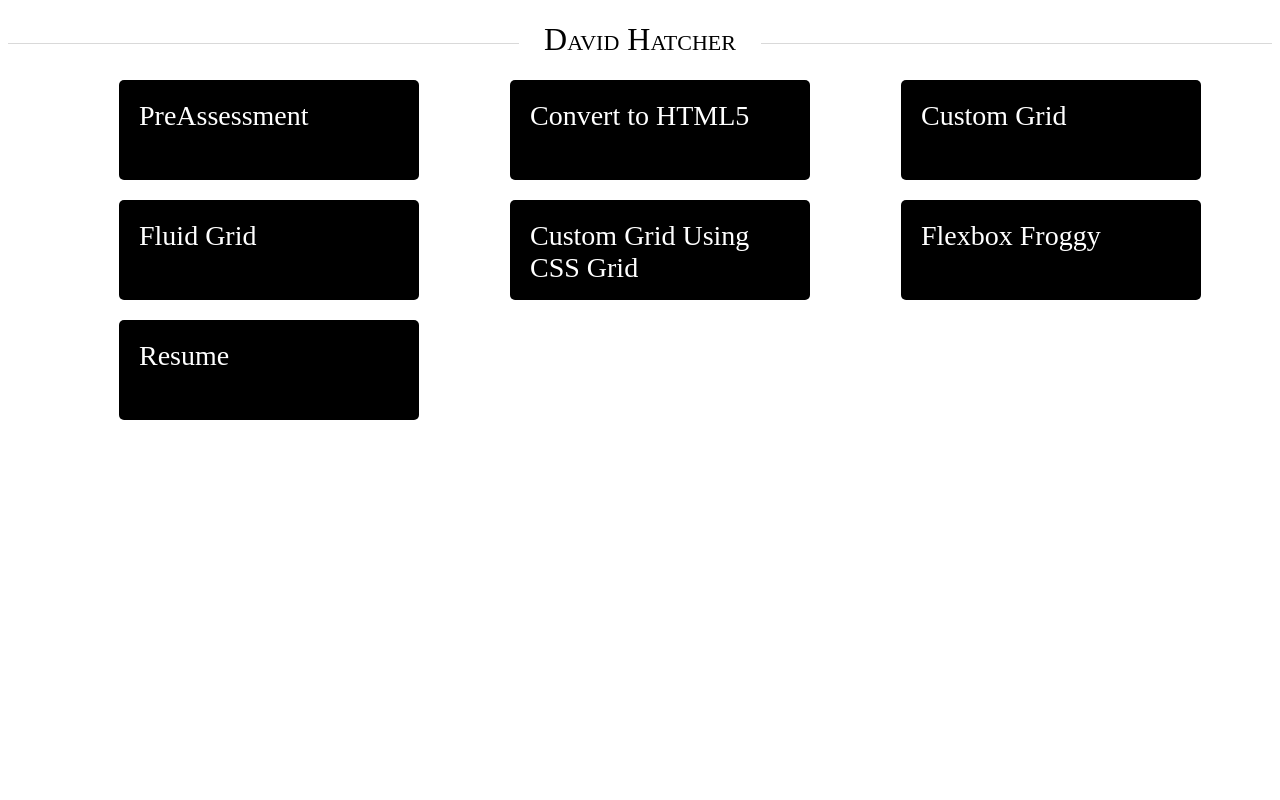
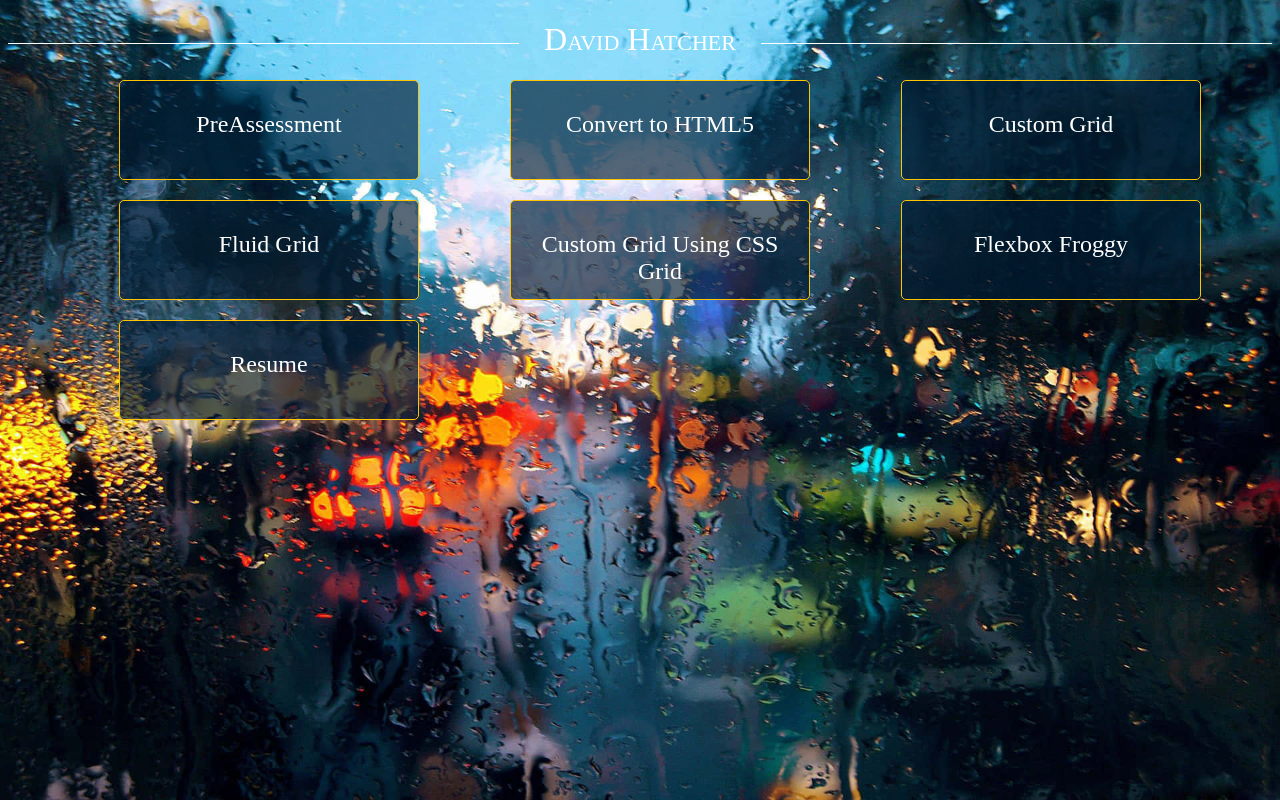
Before and after one commit to davidhatcher3/ifsc-3342, a plain HTML site: page index.html in a window 1280 px wide. Drawn offline with Linux system fonts and the light colour scheme.

Commit message:
More style to homepage

```diff
--- a/assets/css/style.css
+++ b/assets/css/style.css
@@ -7,6 +7,15 @@ html{
     box-sizing: inherit;
 }
 
+body{
+    background-image: URL(../img/rain.jpg);
+    background-size:cover;
+    background-repeat: no-repeat;
+}
+:root{
+    --accent-color: rgb(255, 196, 0);
+    --block-background-color: rgba(1, 25, 49,0.65);
+}
 
 
 .grid-container{
@@ -14,27 +23,26 @@ html{
     gap:20px;
     grid-template-columns: 300px 300px 300px;
     grid-template-rows: 100px 100px 100px;
-    background-color: #fff;
-    color: #444;
+    background:rgba(0, 0, 0, 0);
     list-style-type:none;
     justify-content: center;
     justify-content: space-evenly;
-
 }
 
 .box{
-    background-color: #000;
+    display: block;
+    background-color: var(--block-background-color);
     border-radius: 5px;
-    padding: 20px;
+    border: 1px solid var(--accent-color);
+    padding: 30px;
     text-decoration: none;
-
+    text-align: center;
 }
 
 .box a {
     text-decoration: none;
     color: #fff;
-    font-size: 175%;
-
+    font-size: 150%;
 }
 
 body h1 {
@@ -44,10 +52,11 @@ body h1 {
     text-align: center;
     font-weight: 400;
     font-variant: small-caps;
+    color: #fff;
   }
   body h1:before,
   body h1:after {
-    background-color: rgba(0, 0, 0, 0.15);
+    background-color: rgb(255, 255, 255);
     content: "\a0";
     flex-grow: 1;
     height: 1px;
@@ -62,12 +71,14 @@ body h1 {
   }
 
 
-/*Tablet*/
+
+/*Tablet
 @media screen and(min-width: 768px){
     .box{
         grid-template-columns: repeat(2, 1fr);
     }
 }
+*/
 
 /*Desktop
 @media screen and(min-width: 992px){
```
Also changed, not shown: assets/img/rain.jpg (added).
